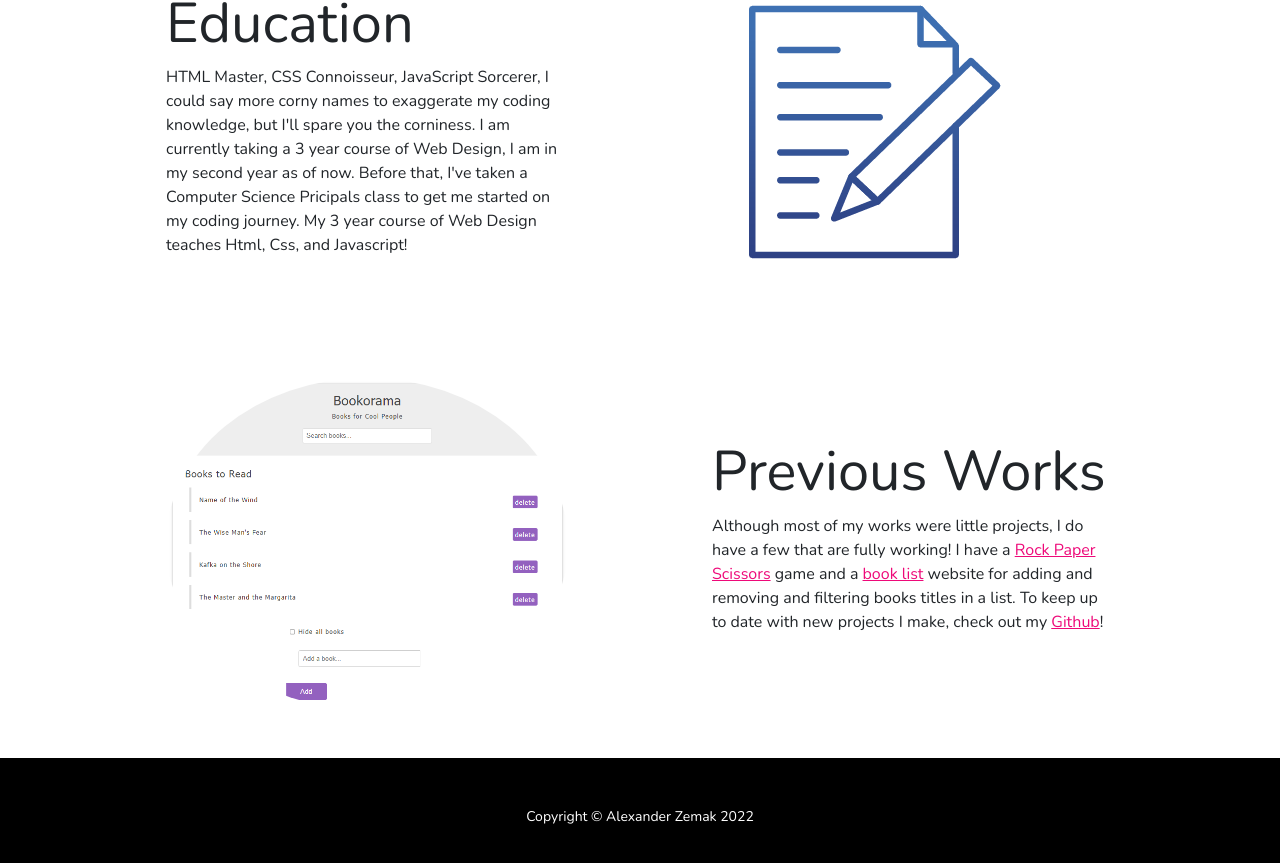
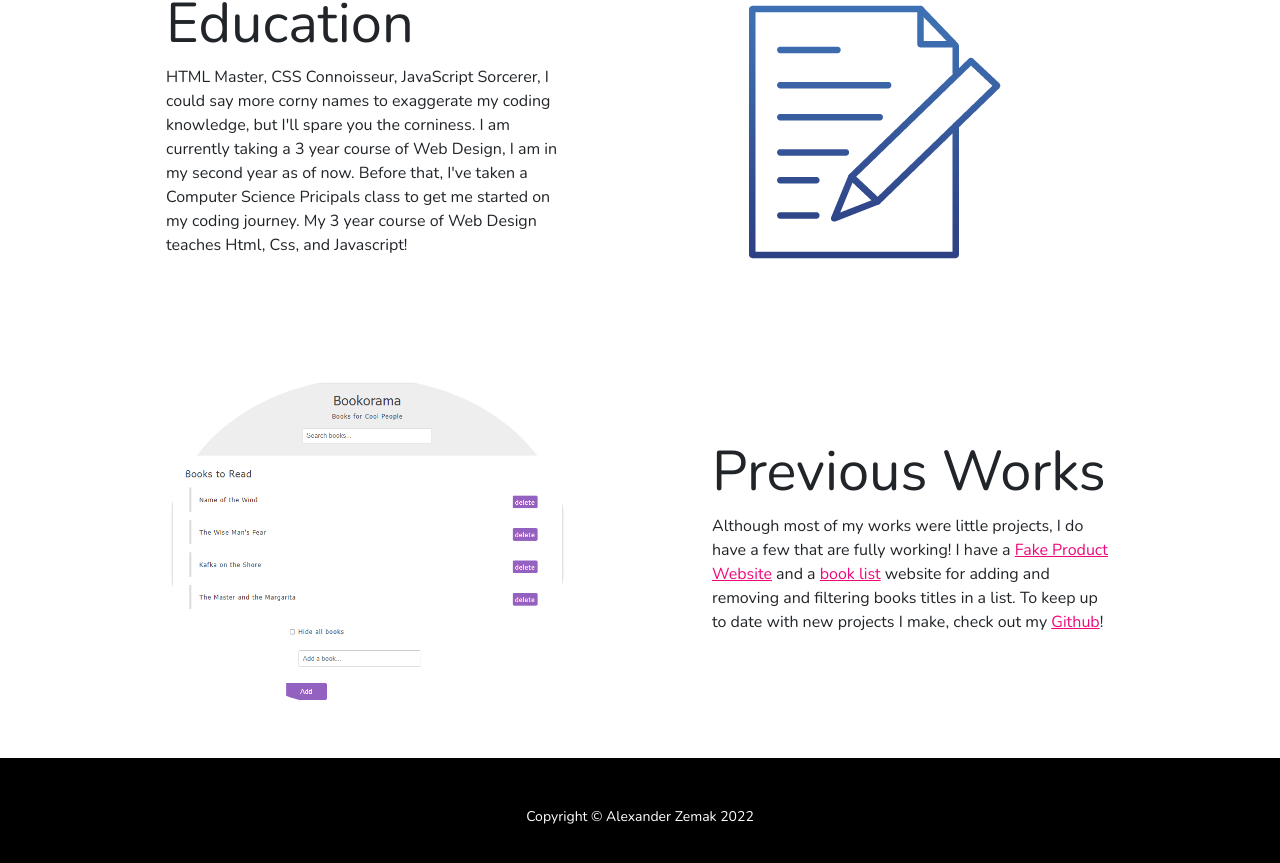
Before and after one commit to 123azemak/Newer_Portfolio, a website: page index.html in a window 1280 px wide. Shown: the part 1654-2517 px from the top of the page. Drawn offline with nearby package versions, Linux system fonts and the light colour scheme.

Commit message:
Updated Portfolio Again Swapped Rock Paper Scissors for Product Website

```diff
--- a/index.html
+++ b/index.html
@@ -184,11 +184,11 @@
                 Although most of my works were little projects, I do have a few
                 that are fully working! I have a
                 <a
-                  href="https://123azemak.github.io/ROCK-PAPER-SCISSORS-2/"
+                  href="https://123azemak.github.io/School-Project-Thingy2.0/"
                   target="_blank"
-                  >Rock Paper Scissors</a
+                  >Fake Product Website</a
                 >
-                game and a
+                and a
                 <a
                   href="https://123azemak.github.io/DomTutorial/"
                   target="_blank"
```
